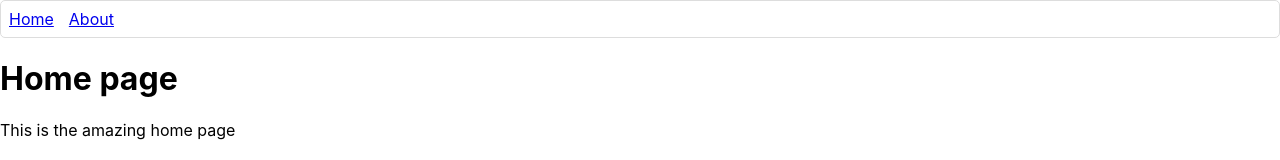
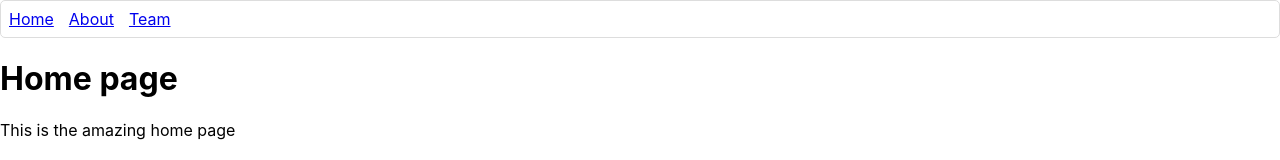
Before and after one commit to upleveled/next-js-example-jan-2021, a Next.js app: page / in a window 1280 px wide. Shown: the top 160 px of the page. Built offline with nearby package versions, Linux system fonts and the light colour scheme.

Commit message:
Add team link

```diff
--- a/components/Layout.js
+++ b/components/Layout.js
@@ -31,6 +31,9 @@ export default function Layout(props) {
           <Link href="/about">
             <a>About</a>
           </Link>
+          <Link href="/team">
+            <a>Team</a>
+          </Link>
         </nav>
       </header>
 
```
